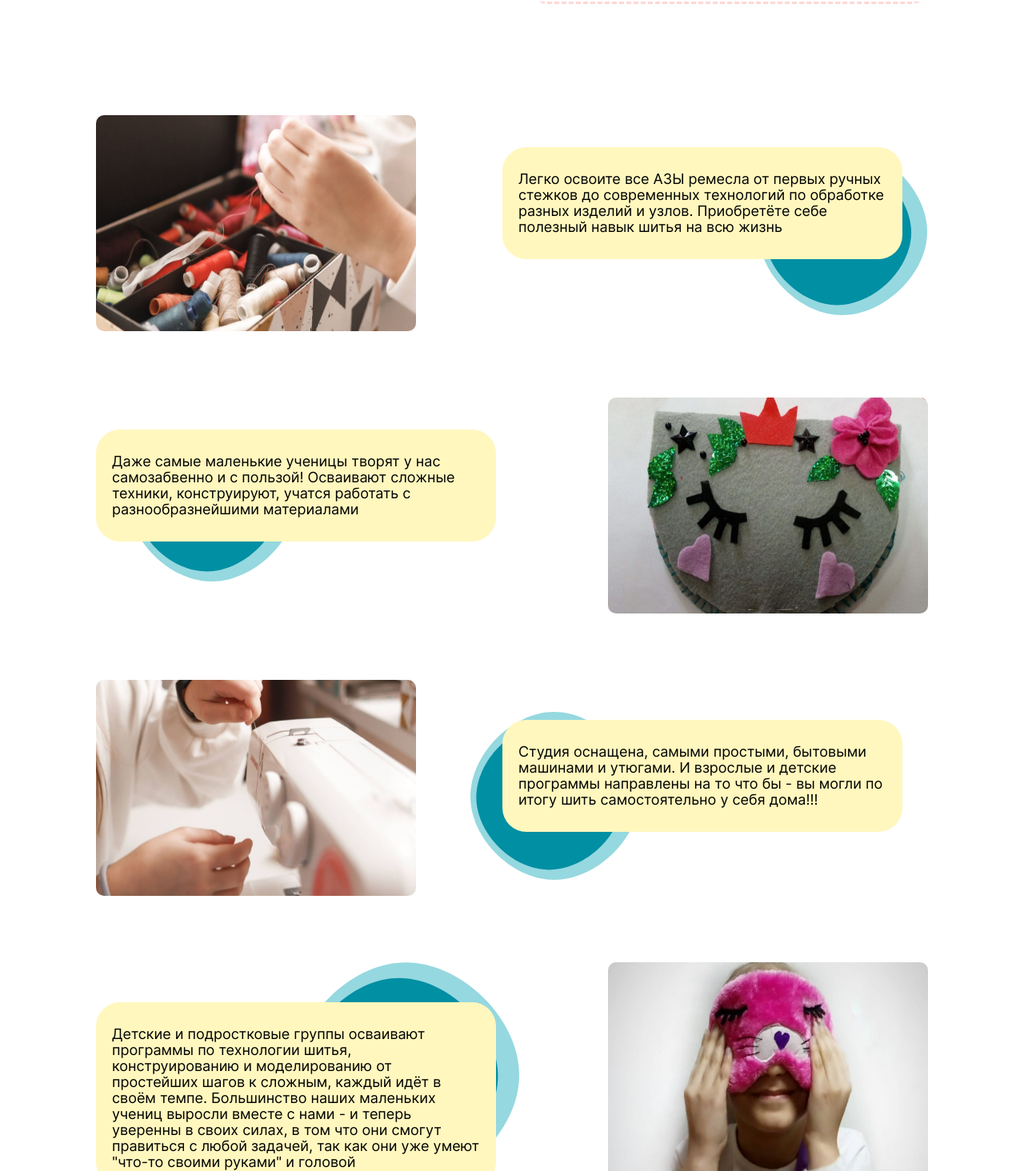
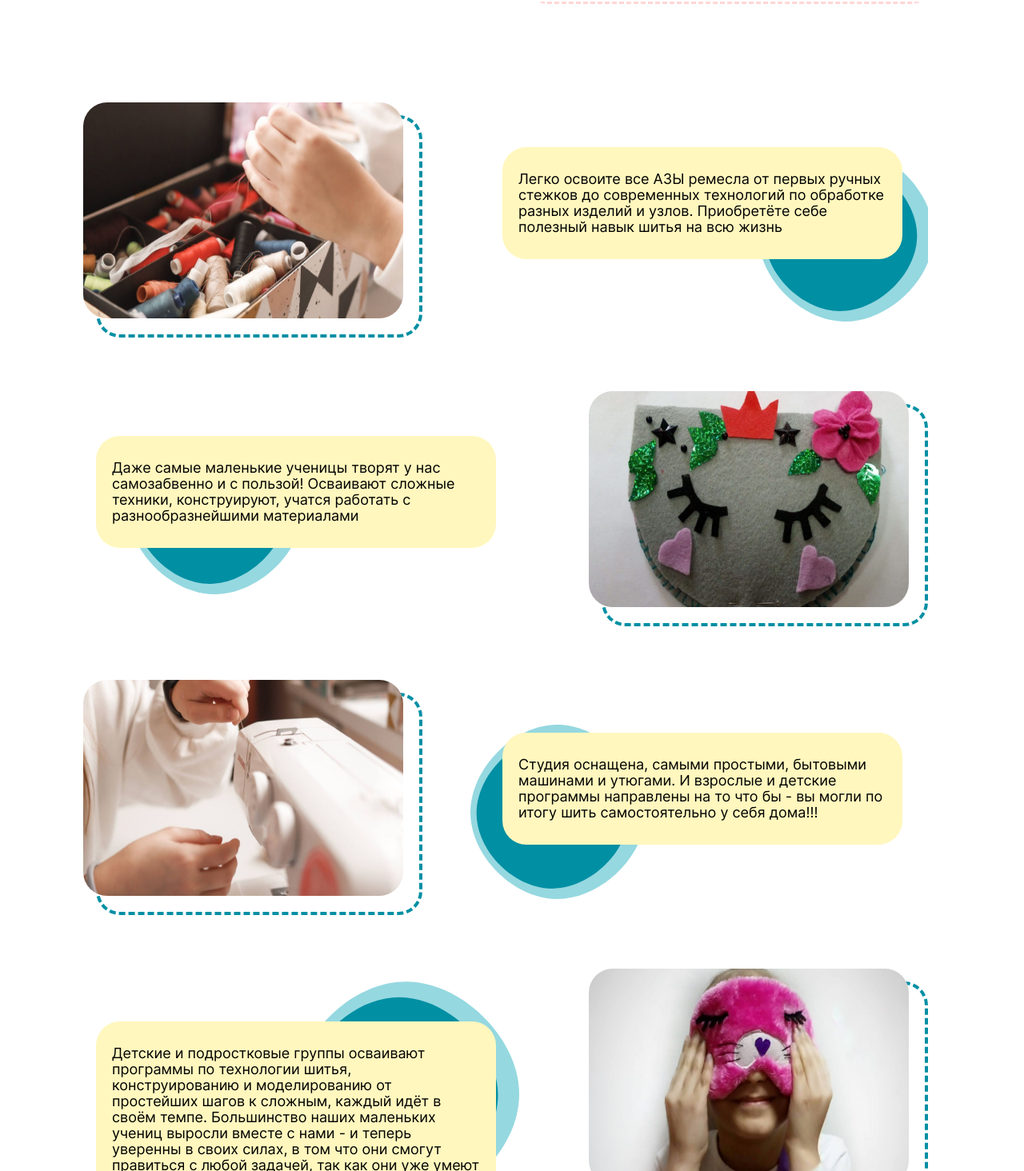
Before and after one commit to ElenaVereskun/school-frontend, a React (Create React App) app: page / in a window 1280 px wide. Shown: the part 706-2170 px from the top of the page at 80% size. Built offline with nearby package versions, Linux system fonts and the light colour scheme; grey boxes are pictures that could not be loaded.

Commit message:
about-school 1290

```diff
--- a/src/components/AboutSchool/AboutSchool.css
+++ b/src/components/AboutSchool/AboutSchool.css
@@ -27,11 +27,20 @@
 }
 
 .tab__photo {
-    padding-left: 0px;
-    margin: 0;
     width: 400px;
     height: 270px;
-    border-radius: 10px;
+    border-radius: 30px;
+    margin-top: -20px;
+    margin-left: -20px;
+}
+
+.tab__background-photo {
+    border-radius: 30px;
+    border: 4px dashed #018FA3;
+    padding-right: 20px;
+    padding-bottom: 20px;
+    width: 380px;
+    height: 250px;
 }
 
 .tab__description {
@@ -46,7 +55,7 @@
     z-index: 3;
 }
 
-.tab__background {
+.tab__background-text {
     display: flex;
     flex-direction: column;
     position: relative;
--- a/src/components/AboutSchool/AboutSchool.js
+++ b/src/components/AboutSchool/AboutSchool.js
@@ -5,7 +5,6 @@ import photoThird from '../../images/photo3.jpeg';
 import photoFourth from '../../images/photo4.jpeg';
 import photoFifth from '../../images/photo5.jpeg';
 import photoSixth from '../../images/photo6.jpeg';
-import circle from '../../images/circle.svg';
 
 function AboutSchool() {
     return (
@@ -13,9 +12,11 @@ function AboutSchool() {
             <div className='about-school__container'>
                 <ul className="tab">
                     <li className="tab__items">
+                        <div className='tab__background-photo'>
                             <img className='tab__photo' src={photoFirst} alt='фото1' />
+                        </div>
                         <div className='tab__circle'>
-                            <div className='tab__background'>
+                            <div className='tab__background-text'>
                                 <p className="tab__description">
                                     Легко освоите все АЗЫ ремесла от первых ручных стежков до современных
                                     технологий по обработке разных изделий и узлов.
@@ -25,19 +26,23 @@ function AboutSchool() {
                     </li>
                     <li className="tab__items">
                         <div className='tab__circle' style={{ backgroundPosition: '40px -20px' }}>
-                            <div className='tab__background'>
+                            <div className='tab__background-text'>
                                 <p className="tab__description">
                                     Даже самые маленькие ученицы творят у нас самозабвенно и с пользой!
                                     Осваивают сложные техники, конструируют, учатся работать с
                                     разнообразнейшими материалами</p>
                             </div>
                         </div>
+                        <div className='tab__background-photo'>
                             <img className='tab__photo' src={photoSecond} alt='фото2' />
+                        </div>
                     </li>
                     <li className="tab__items">
+                        <div className='tab__background-photo'>
                             <img className='tab__photo' src={photoThird} alt='фото3' />
+                        </div>
                         <div className='tab__circle' style={{ backgroundPosition: '0px 0px' }}>
-                            <div className='tab__background' style={{ marginLeft: '40px', marginTop: '10px' }}>
+                            <div className='tab__background-text' style={{ marginLeft: '40px', marginTop: '10px' }}>
                                 <p className="tab__description">
                                     Студия оснащена, самыми простыми, бытовыми машинами и утюгами.
                                     И взрослые и детские программы направлены на то что бы - вы могли
@@ -51,7 +56,7 @@ function AboutSchool() {
                             marginTop: '0px',
                             paddingTop: '50px'
                         }}>
-                            <div className='tab__background' style={{ height: '200px' }}>
+                            <div className='tab__background-text' style={{ height: '200px' }}>
                                 <p className="tab__description">
                                     Детские и подростковые группы осваивают программы по технологии шитья,
                                     конструированию и моделированию от простейших шагов к сложным, каждый
@@ -62,16 +67,21 @@ function AboutSchool() {
                                 </p>
                             </div>
                         </div>
+                        <div className='tab__background-photo'>
                             <img className='tab__photo' src={photoFourth} alt='фото4' />
+                        </div>
+
                     </li>
                     <li className="tab__items">
+                        <div className='tab__background-photo'>
                             <img className='tab__photo' src={photoFifth} alt='фото5' />
+                        </div>
                         <div className='tab__circle' style={{
                             backgroundPosition: '248px 0px',
                             marginTop: '0px',
                             paddingTop: '50px'
                         }}>
-                            <div className='tab__background' style={{ height: '145px' }}>
+                            <div className='tab__background-text' style={{ height: '145px' }}>
                                 <p className="tab__description">
                                     Раскроете свой внутренний творческий потенциал! Это становиться буквально
                                     жизненно необходимо в подростковый возраст и в моменты "внутреннего
@@ -82,7 +92,7 @@ function AboutSchool() {
                     </li>
                     <li className="tab__items">
                         <div className='tab__circle'>
-                            <div className='tab__background' style={{ height: '140px' }}>
+                            <div className='tab__background-text' style={{ height: '140px' }}>
                                 <p className="tab__description">
                                     Перестанете бояться профессиональных провалов - курсы для профи разделены
                                     на "болевые точки" которые проходит любой профессионал. Курс разделён на
@@ -90,7 +100,9 @@ function AboutSchool() {
                                     обсуждение результатов.</p>
                             </div>
                         </div>
+                        <div className='tab__background-photo'>
                             <img className='tab__photo' src={photoSixth} alt='фото6' />
+                        </div>
                     </li>
                 </ul>
             </div>
```
Lines whose indentation alone changed are shown as unchanged.
